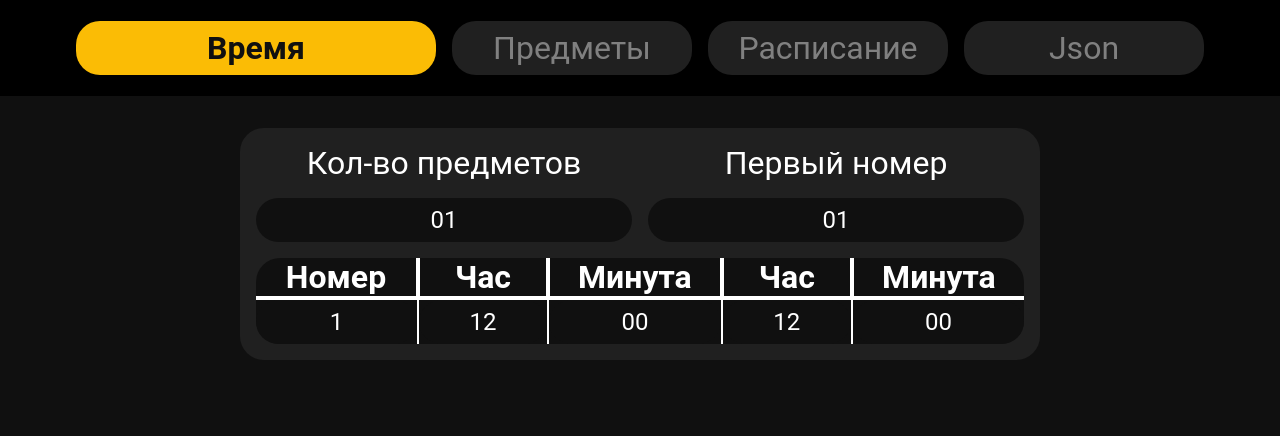
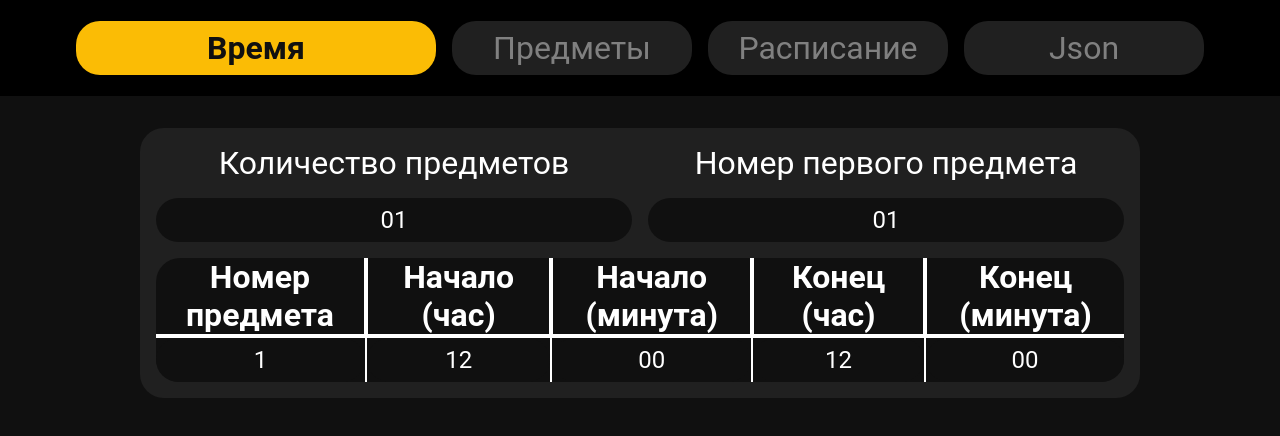
Before and after one commit to pa-nov/Timetable-Editor, a plain HTML site: page index.html in a window 1280 px wide. Both pictures are taken after a click on the button "Создать". Drawn offline with Linux system fonts and the light colour scheme.

Commit message:
Refactoring (html/css)

```diff
--- a/index.html
+++ b/index.html
@@ -1,6 +1,6 @@
 <!DOCTYPE html>
 
-<html lang="ru" xmlns="http://www.w3.org/1999/xhtml">
+<html lang="ru" xmlns="http://www.w3.org/1999/xhtml" style="background-color: #000000">
 <head>
 
   <meta charset="utf-8" />
@@ -41,11 +41,11 @@
     <main>
 
       <!-- TIMES FRAME -->
-      <section id="frame-times" style="width: 800px; display: none">
+      <section id="frame-times" style="display: none">
 
-        <div id="grid-times">
-          <p>Кол-во предметов</p>
-          <p>Первый номер</p>
+        <div>
+          <p>Количество предметов</p>
+          <p>Номер первого предмета</p>
           <input id="input-times-count" value="01" type="number" onchange="checkNumberInput(this, 1, 24)" />
           <input id="input-initial-index" value="01" type="number" onchange="checkNumberInput(this, 0, 24)" />
         </div>
@@ -53,11 +53,11 @@
         <table>
           <thead>
             <tr>
-              <th>Номер</th>
-              <th>Час</th>
-              <th>Минута</th>
-              <th>Час</th>
-              <th>Минута</th>
+              <th>Номер<br />предмета</th>
+              <th>Начало<br />(час)</th>
+              <th>Начало<br />(минута)</th>
+              <th>Конец<br />(час)</th>
+              <th>Конец<br />(минута)</th>
             </tr>
           </thead>
           <tbody id="table-times-body"></tbody>
@@ -66,7 +66,7 @@
       </section>
 
       <!-- LESSONS FRAME -->
-      <section id="frame-lessons" style="width: 1600px; display: none">
+      <section id="frame-lessons" style="display: none">
 
         <table>
           <thead>
@@ -110,7 +110,7 @@
             <tr><th>Сб</th></tr>
             <tr><th>Вс</th></tr>
             <tr>
-              <th class="text-upright" style="border-bottom: 0" rowspan="7">Нечётная</th>
+              <th class="text-upright" rowspan="7" style="border-bottom: 0">Нечётная</th>
               <th>Пн</th>
             </tr>
             <tr><th>Вт</th></tr>
@@ -125,7 +125,7 @@
       </section>
 
       <!-- JSON FRAME -->
-      <section id="frame-json" style="width: 800px; display: none">
+      <section id="frame-json" style="display: none">
         <textarea id="text-json" oninput="resizeTextarea(this)"></textarea>
         <img id="button-copy" src="img/copy.svg" />
       </section>
--- a/styles/base.css
+++ b/styles/base.css
@@ -13,7 +13,7 @@
 }
 
 input::-webkit-inner-spin-button {
-  display: none
+  display: none;
 }
 
 html {
--- a/styles/styles.css
+++ b/styles/styles.css
@@ -15,7 +15,21 @@
   gap: 0;
 }
 
+#frame-times {
+  width: 1000px;
+}
+
+  #frame-times div {
+    display: grid;
+    grid-template-columns: repeat(2, 1fr);
+  }
+
+#frame-lessons {
+  width: 1600px;
+}
+
 #frame-json {
+  width: 1000px;
   position: relative;
 }
 
@@ -47,11 +61,6 @@
 #text-json {
   background: none;
   min-height: 480px;
-}
-
-#grid-times {
-  display: grid;
-  grid-template-columns: repeat(2, 1fr);
 }
 
 #popup-lessons {
```
